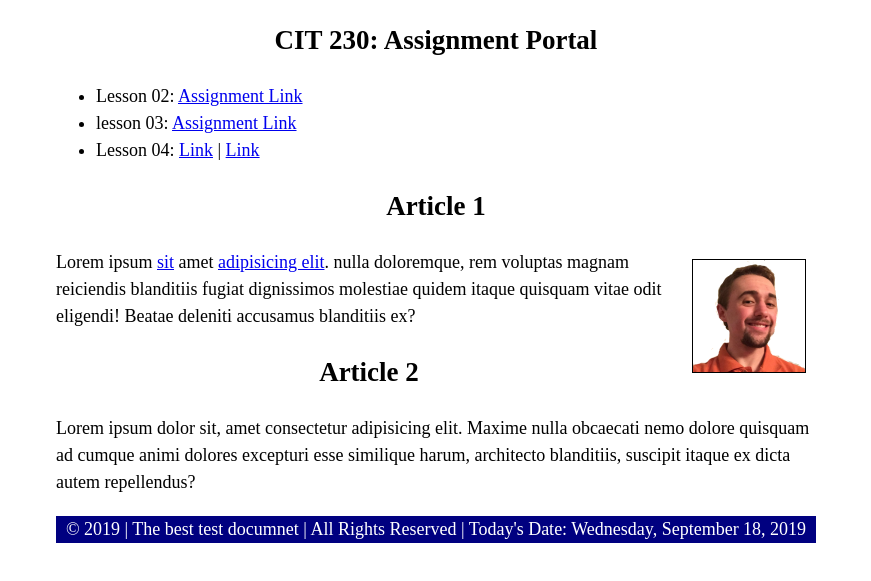
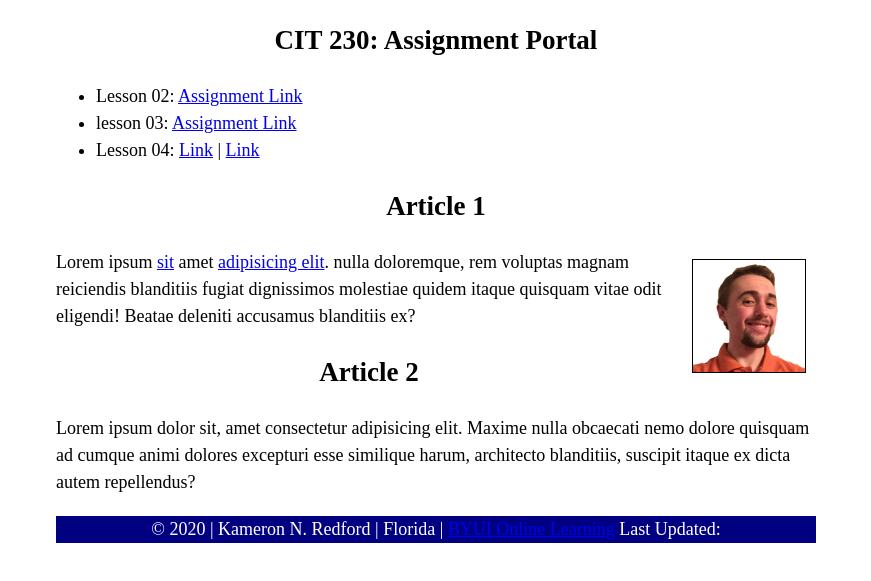
Before and after one commit to generalnormak/generalnormak.github.io, a plain HTML site: page index.html in a window 1280 px wide. Shown: the part 173-754 px from the top of the page, without its empty margins (204-1075 px from the left). Drawn offline with Linux system fonts and the light colour scheme.

Commit message:
made changes to the footer for modifiying scropt

```diff
--- a/index.html
+++ b/index.html
@@ -5,8 +5,8 @@
     <meta charset="UTF-8">
     <meta name="viewport" content="width=device-width, initial-scale=1.0">
     <meta http-equiv="X-UA-Compatible" content="ie=edge">
-    <title>Current Demonstration/ test page</title>
-    <meta name="decription" content="A test page to re learn all of the basics of HTML, CSS and Javascript">
+    <title>Kameron Redford's Index Page</title>
+    <meta name="decription" content="Kameron's CIT 230 Index page demonstrating the knoledge and refinemnt necesary for CIT 230 class course.">
     <link href="css/main.css" rel="stylesheet">
 </head>
 
@@ -38,9 +38,10 @@
         </section>
     </main>
     <footer>
-        &copy; 2019 | The best test documnet | All Rights Reserved | Today's Date: <span id="currentdate"></span>
+        &copy; 2020 | Kameron N. Redford | Florida | <a href="https://www.byui.edu/online">BYUI Online Learning</a>
+        Last Updated: <span id="lastmodified"></span>
     </footer>
-    <script src="js/currentdate.js">
+    <script src="js/lastmodified.js">
     </script>
 </body>
 
--- a/js/currentdate.js
+++ /dev/null
@@ -1,3 +0,0 @@
- // toLocalLeDateString
- const options = {weekday: 'long', day: 'numeric', month: 'long', year: 'numeric'};
- document.getElementById('currentdate').textContent = new Date().toLocaleDateString('en-US', options);
--- /dev/null
+++ b/js/lastmodified.js
@@ -0,0 +1,2 @@
+ // toLastModified
+ var string = document.lastModified;
```
